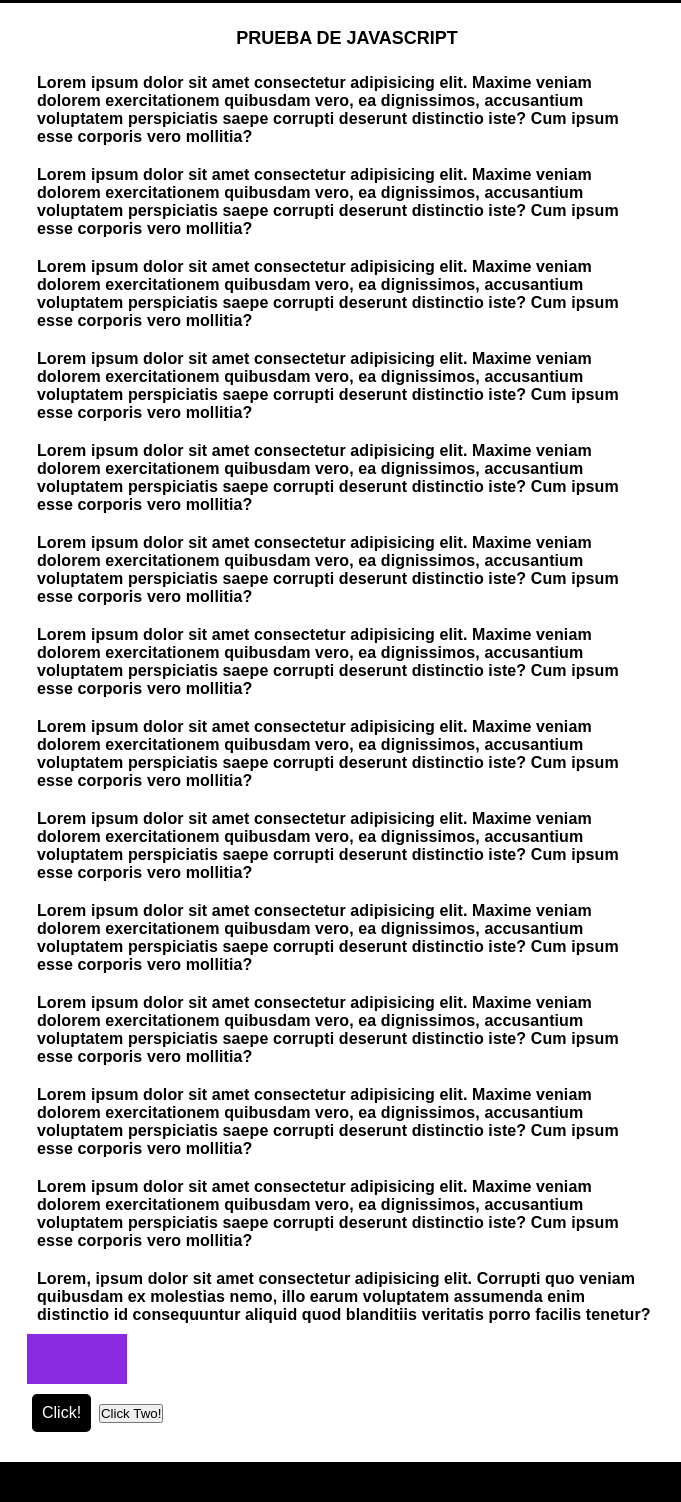
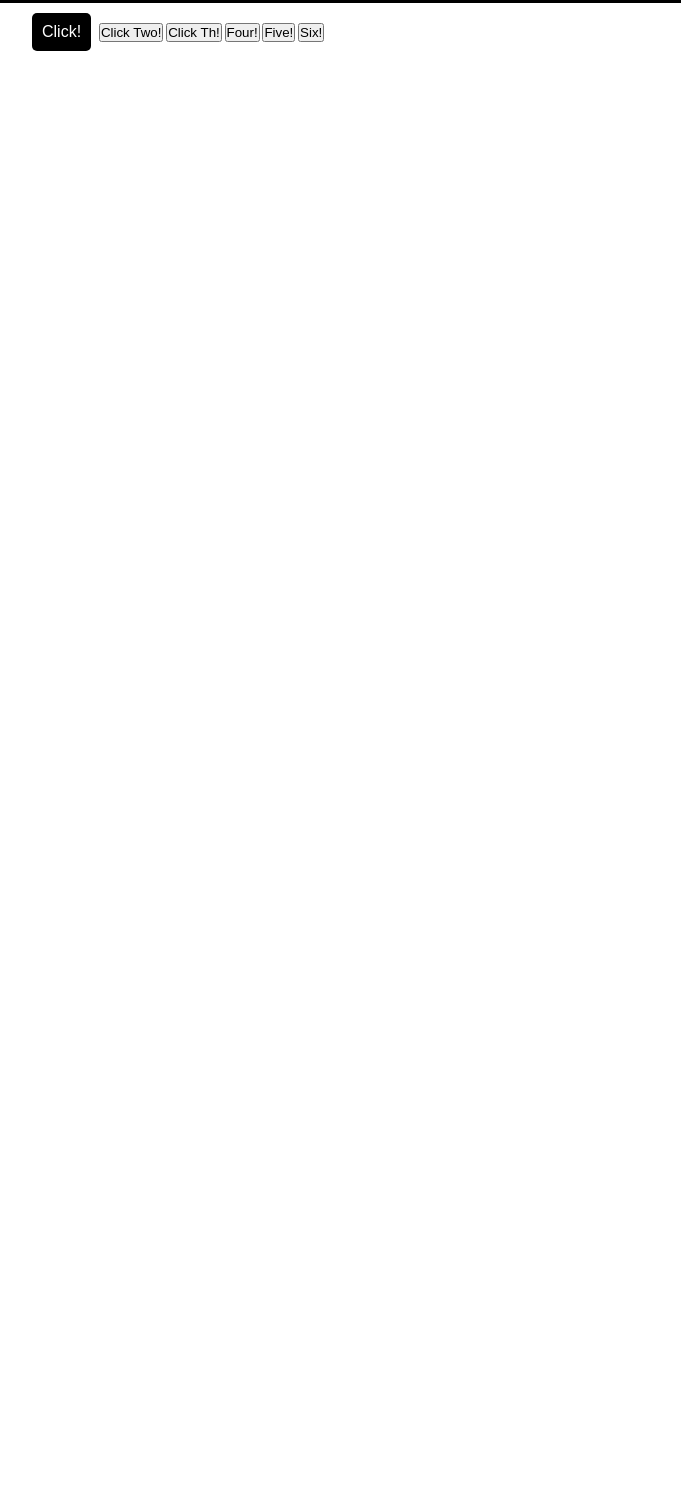
Before and after one commit to Christiano0407/Course--Javascript__Two, a website: page nivelMid/level.html in a window 1280 px wide. Shown: the part 117-1619 px from the top of the page, without its empty margins (293-974 px from the left). After the commit the page ends 800 px from the top, so only its background shows below. Drawn offline with Linux system fonts and the light colour scheme; a web font is replaced by a local one.

Commit message:
document_body

```diff
--- a/nivelMid/app.js
+++ b/nivelMid/app.js
@@ -75,12 +75,50 @@ buttonTwo.addEventListener("click", (e) => {
    console.log(e.target);
 });
 
-              /* =====  ===== */
+              /* ===== Double Click ===== */
+const threeOn = document.getElementById(`buttonThree`);
 
-              /* =====  ===== */
+threeOn.addEventListener(`dblclick`, up);
 
-              /* =====  ===== */
+function up() {
+    //console.log(e);
+    //document.write("Hola");
+    alert("Tres");
+}
+
+              /* ===== Mouse Over ===== */
+
+const four = document.getElementById(`four`);
+
+four.addEventListener(`mouseover`, mouse);
+
+function mouse (e) {
+    console.log("Ratón");
+}
+
+              /* ===== Exercise 01===== */
+const five = document.getElementById(`five`);
+
+five.addEventListener("click", life);
+
+function life(e) {
+    console.log("Desarrollo");
+
+    let heading = document.createElement("h1");
+    let heading_text = document.createTextNode("Desarrollo");
+
+    heading.appendChild(heading_text);
+
+    document.body.appendChild(heading);
+
+     //button.removeEventListener("click", push);
+    five.removeEventListener("click", life);
+}
 
               /* =====  ===== */
 
              /* =====  ===== */
+
+             /* =====  ===== */
+
+             /* =====  ===== */
--- a/nivelMid/level.html
+++ b/nivelMid/level.html
@@ -21,38 +21,42 @@
     </header>
 
     <main class="main" id="main">
-        <h1>Prueba de Javascript</h1>
-        <p>Lorem ipsum dolor sit amet consectetur adipisicing elit. Maxime veniam dolorem exercitationem quibusdam vero, ea dignissimos, accusantium voluptatem perspiciatis saepe corrupti deserunt distinctio iste? Cum ipsum esse corporis vero mollitia?</p>
-        <p>Lorem ipsum dolor sit amet consectetur adipisicing elit. Maxime veniam dolorem exercitationem quibusdam vero, ea dignissimos, accusantium voluptatem perspiciatis saepe corrupti deserunt distinctio iste? Cum ipsum esse corporis vero mollitia?</p>
-        <p>Lorem ipsum dolor sit amet consectetur adipisicing elit. Maxime veniam dolorem exercitationem quibusdam vero, ea dignissimos, accusantium voluptatem perspiciatis saepe corrupti deserunt distinctio iste? Cum ipsum esse corporis vero mollitia?</p>
-        <p>Lorem ipsum dolor sit amet consectetur adipisicing elit. Maxime veniam dolorem exercitationem quibusdam vero, ea dignissimos, accusantium voluptatem perspiciatis saepe corrupti deserunt distinctio iste? Cum ipsum esse corporis vero mollitia?</p>
-        <p>Lorem ipsum dolor sit amet consectetur adipisicing elit. Maxime veniam dolorem exercitationem quibusdam vero, ea dignissimos, accusantium voluptatem perspiciatis saepe corrupti deserunt distinctio iste? Cum ipsum esse corporis vero mollitia?</p>
-        <p>Lorem ipsum dolor sit amet consectetur adipisicing elit. Maxime veniam dolorem exercitationem quibusdam vero, ea dignissimos, accusantium voluptatem perspiciatis saepe corrupti deserunt distinctio iste? Cum ipsum esse corporis vero mollitia?</p>
-        <p>Lorem ipsum dolor sit amet consectetur adipisicing elit. Maxime veniam dolorem exercitationem quibusdam vero, ea dignissimos, accusantium voluptatem perspiciatis saepe corrupti deserunt distinctio iste? Cum ipsum esse corporis vero mollitia?</p>
-        <p>Lorem ipsum dolor sit amet consectetur adipisicing elit. Maxime veniam dolorem exercitationem quibusdam vero, ea dignissimos, accusantium voluptatem perspiciatis saepe corrupti deserunt distinctio iste? Cum ipsum esse corporis vero mollitia?</p>
-        <p>Lorem ipsum dolor sit amet consectetur adipisicing elit. Maxime veniam dolorem exercitationem quibusdam vero, ea dignissimos, accusantium voluptatem perspiciatis saepe corrupti deserunt distinctio iste? Cum ipsum esse corporis vero mollitia?</p>
-        <p>Lorem ipsum dolor sit amet consectetur adipisicing elit. Maxime veniam dolorem exercitationem quibusdam vero, ea dignissimos, accusantium voluptatem perspiciatis saepe corrupti deserunt distinctio iste? Cum ipsum esse corporis vero mollitia?</p>
-        <p>Lorem ipsum dolor sit amet consectetur adipisicing elit. Maxime veniam dolorem exercitationem quibusdam vero, ea dignissimos, accusantium voluptatem perspiciatis saepe corrupti deserunt distinctio iste? Cum ipsum esse corporis vero mollitia?</p>
-        <p>Lorem ipsum dolor sit amet consectetur adipisicing elit. Maxime veniam dolorem exercitationem quibusdam vero, ea dignissimos, accusantium voluptatem perspiciatis saepe corrupti deserunt distinctio iste? Cum ipsum esse corporis vero mollitia?</p>
-        <p>Lorem ipsum dolor sit amet consectetur adipisicing elit. Maxime veniam dolorem exercitationem quibusdam vero, ea dignissimos, accusantium voluptatem perspiciatis saepe corrupti deserunt distinctio iste? Cum ipsum esse corporis vero mollitia?</p>
+       <!--  <h1>Prueba de Javascript</h1> -->
+       <!--  <p>Lorem ipsum dolor sit amet consectetur adipisicing elit. Maxime veniam dolorem exercitationem quibusdam vero, ea dignissimos, accusantium voluptatem perspiciatis saepe corrupti deserunt distinctio iste? Cum ipsum esse corporis vero mollitia?</p> -->
+       <!--  <p>Lorem ipsum dolor sit amet consectetur adipisicing elit. Maxime veniam dolorem exercitationem quibusdam vero, ea dignissimos, accusantium voluptatem perspiciatis saepe corrupti deserunt distinctio iste? Cum ipsum esse corporis vero mollitia?</p> -->
+       <!--  <p>Lorem ipsum dolor sit amet consectetur adipisicing elit. Maxime veniam dolorem exercitationem quibusdam vero, ea dignissimos, accusantium voluptatem perspiciatis saepe corrupti deserunt distinctio iste? Cum ipsum esse corporis vero mollitia?</p> -->
+       <!--  <p>Lorem ipsum dolor sit amet consectetur adipisicing elit. Maxime veniam dolorem exercitationem quibusdam vero, ea dignissimos, accusantium voluptatem perspiciatis saepe corrupti deserunt distinctio iste? Cum ipsum esse corporis vero mollitia?</p> -->
+       <!--  <p>Lorem ipsum dolor sit amet consectetur adipisicing elit. Maxime veniam dolorem exercitationem quibusdam vero, ea dignissimos, accusantium voluptatem perspiciatis saepe corrupti deserunt distinctio iste? Cum ipsum esse corporis vero mollitia?</p> -->
+       <!--  <p>Lorem ipsum dolor sit amet consectetur adipisicing elit. Maxime veniam dolorem exercitationem quibusdam vero, ea dignissimos, accusantium voluptatem perspiciatis saepe corrupti deserunt distinctio iste? Cum ipsum esse corporis vero mollitia?</p> -->
+       <!--  <p>Lorem ipsum dolor sit amet consectetur adipisicing elit. Maxime veniam dolorem exercitationem quibusdam vero, ea dignissimos, accusantium voluptatem perspiciatis saepe corrupti deserunt distinctio iste? Cum ipsum esse corporis vero mollitia?</p> -->
+       <!--  <p>Lorem ipsum dolor sit amet consectetur adipisicing elit. Maxime veniam dolorem exercitationem quibusdam vero, ea dignissimos, accusantium voluptatem perspiciatis saepe corrupti deserunt distinctio iste? Cum ipsum esse corporis vero mollitia?</p> -->
+       <!--  <p>Lorem ipsum dolor sit amet consectetur adipisicing elit. Maxime veniam dolorem exercitationem quibusdam vero, ea dignissimos, accusantium voluptatem perspiciatis saepe corrupti deserunt distinctio iste? Cum ipsum esse corporis vero mollitia?</p> -->
+       <!--  <p>Lorem ipsum dolor sit amet consectetur adipisicing elit. Maxime veniam dolorem exercitationem quibusdam vero, ea dignissimos, accusantium voluptatem perspiciatis saepe corrupti deserunt distinctio iste? Cum ipsum esse corporis vero mollitia?</p> -->
+       <!--  <p>Lorem ipsum dolor sit amet consectetur adipisicing elit. Maxime veniam dolorem exercitationem quibusdam vero, ea dignissimos, accusantium voluptatem perspiciatis saepe corrupti deserunt distinctio iste? Cum ipsum esse corporis vero mollitia?</p> -->
+       <!--  <p>Lorem ipsum dolor sit amet consectetur adipisicing elit. Maxime veniam dolorem exercitationem quibusdam vero, ea dignissimos, accusantium voluptatem perspiciatis saepe corrupti deserunt distinctio iste? Cum ipsum esse corporis vero mollitia?</p> -->
+       <!--  <p>Lorem ipsum dolor sit amet consectetur adipisicing elit. Maxime veniam dolorem exercitationem quibusdam vero, ea dignissimos, accusantium voluptatem perspiciatis saepe corrupti deserunt distinctio iste? Cum ipsum esse corporis vero mollitia?</p> -->
 
-        <article>
-            <p>Lorem, ipsum dolor sit amet consectetur
-       adipisicing elit. Corrupti quo veniam
-       quibusdam ex molestias nemo, illo earum
-       voluptatem assumenda enim distinctio id
-       consequuntur aliquid quod blanditiis
-       veritatis porro facilis tenetur?</p>
-        </article>
-        <aside>
-        </aside>
+     <!--    <article> -->
+     <!--        <p>Lorem, ipsum dolor sit amet consectetur -->
+     <!--   adipisicing elit. Corrupti quo veniam  -->
+     <!--   quibusdam ex molestias nemo, illo earum  -->
+     <!--   voluptatem assumenda enim distinctio id  -->
+     <!--   consequuntur aliquid quod blanditiis  -->
+     <!--   veritatis porro facilis tenetur?</p> -->
+     <!--    </article> -->
+     <!--    <aside> -->
+     <!--    </aside> -->
        <!--  <button onclick="console.log(`Alerta`)">Click Here!</button> -->
        <button class="button" id="button">Click!</button>
        <button class="buttonTwo" id="buttonTwo">Click Two!</button>
+       <button class="buttonThree" id="buttonThree">Click Th!</button>
+       <button class="four" id="four">Four!</button>
+       <button class="five" id="five">Five!</button>
+       <button class="six" id="six">Six!</button>
     </main>
-    <footer>
+   <!--  <footer> -->
 
-    </footer>
+   <!--  </footer> -->
 
 
     <script src="../nivelMid/app.js" type="text/javascript"></script>
```
Also changed, not shown: README.md.
